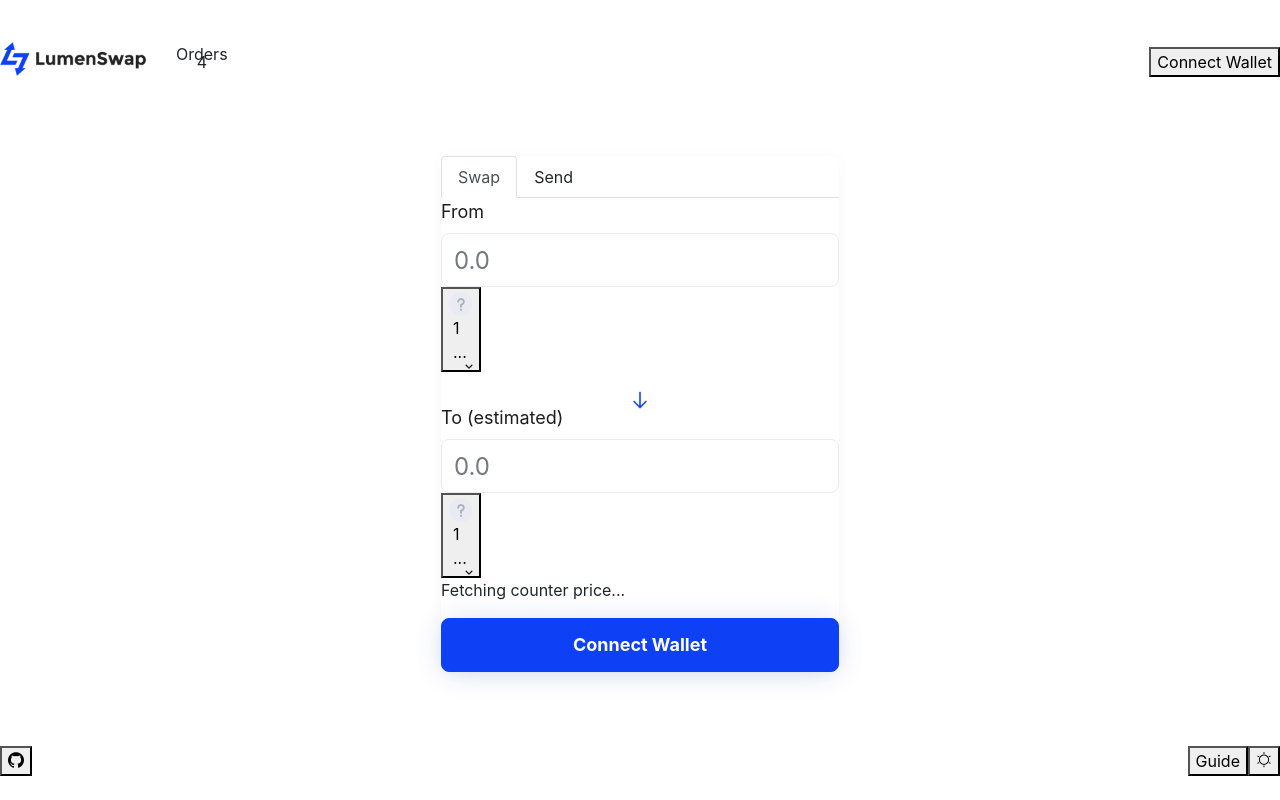
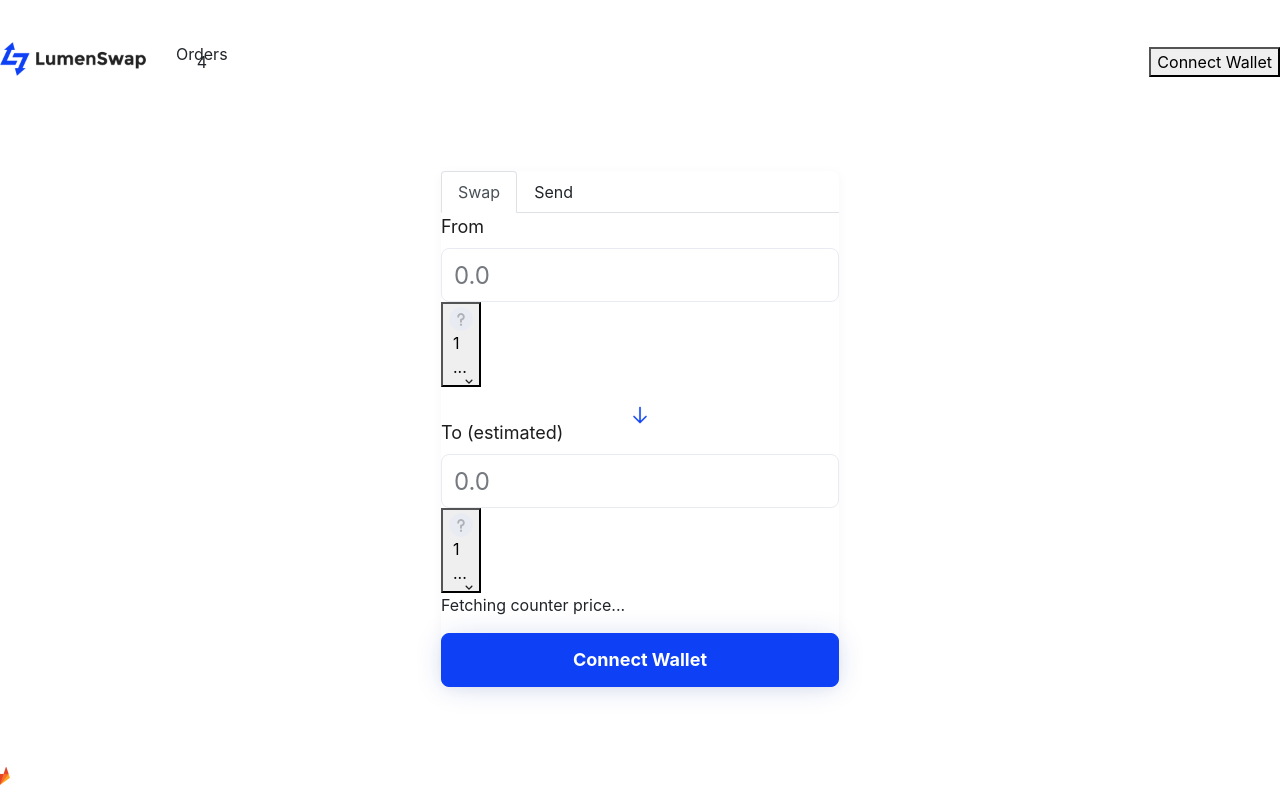
Before and after one commit to lumenswap/lumenswap.io, a React app: page /1/1 in a window 1280 px wide. Built offline with nearby package versions, Linux system fonts and the light colour scheme; the HTML template or start-up script is replaced by a standard one; a web font is replaced by a local one; what stellar-sdk would draw is missing.

Commit message:
edit footer

```diff
--- a/src/shared/components/Layout/BaseLayout/Footer/index.js
+++ b/src/shared/components/Layout/BaseLayout/Footer/index.js
@@ -1,21 +1,28 @@
 import React from 'react';
 import PropTypes from 'prop-types';
+import { Link } from 'react-router-dom';
 import classNames from 'classnames';
+import gitlab from 'src/assets/images/gitlab-icon.png';
 import styles from './styles.less';
 
 const Footer = (props) => (
   <div className="row justify-content-between">
     <div className="col-auto">
-      <button type="button" className={classNames(styles.btn, styles.git)}>
-        <span className="icon-github" />
-      </button>
+      <a
+        href="https://gitlab.com/lumenswap.com/lumenswap-front"
+        className={classNames(styles.btn, styles.git)}
+        target="_blank"
+        rel="noreferrer"
+      >
+        <img src={gitlab} alt="gitLab" width="20px" height="18px" className="center-ver-hor" />
+      </a>
     </div>
-    <div className="col-auto d-flex">
-      <button type="button" className={classNames(styles.btn, styles.guide)}>Guide</button>
-      <button type="button" className={classNames(styles.btn, styles.theme)}>
-        <span className="icon-brightness" />
-      </button>
-    </div>
+    {/* <div className="col-auto d-flex"> */}
+    {/*  <button type="button" className={classNames(styles.btn, styles.guide)}>Guide</button> */}
+    {/*  <button type="button" className={classNames(styles.btn, styles.theme)}> */}
+    {/*    <span className="icon-brightness" /> */}
+    {/*  </button> */}
+    {/* </div> */}
   </div>
 );
 
--- a/src/shared/components/Layout/BaseLayout/Footer/styles.less
+++ b/src/shared/components/Layout/BaseLayout/Footer/styles.less
@@ -4,6 +4,9 @@
   height: 36px;
   border-radius: 4px;
   text-align: center;
+  position: relative;
+  display: block;
+  padding: 0;
 }
 
 :local(.btn):focus {
```
Also changed, not shown: src/assets/images/gitlab-icon.png (added).
